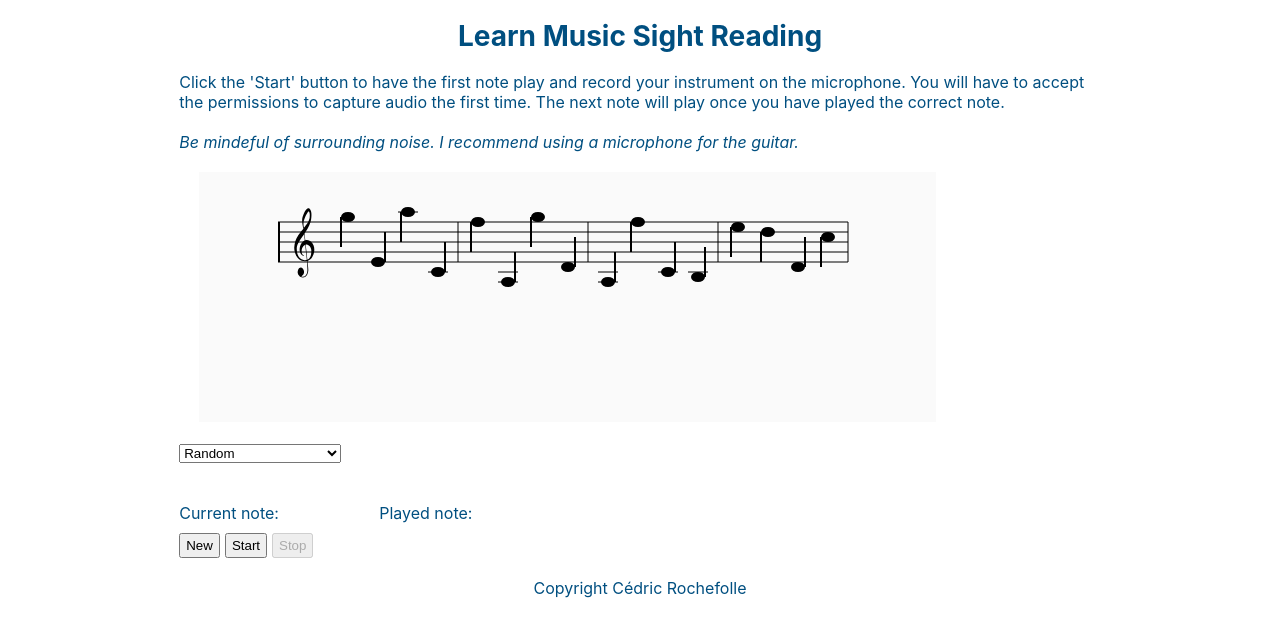
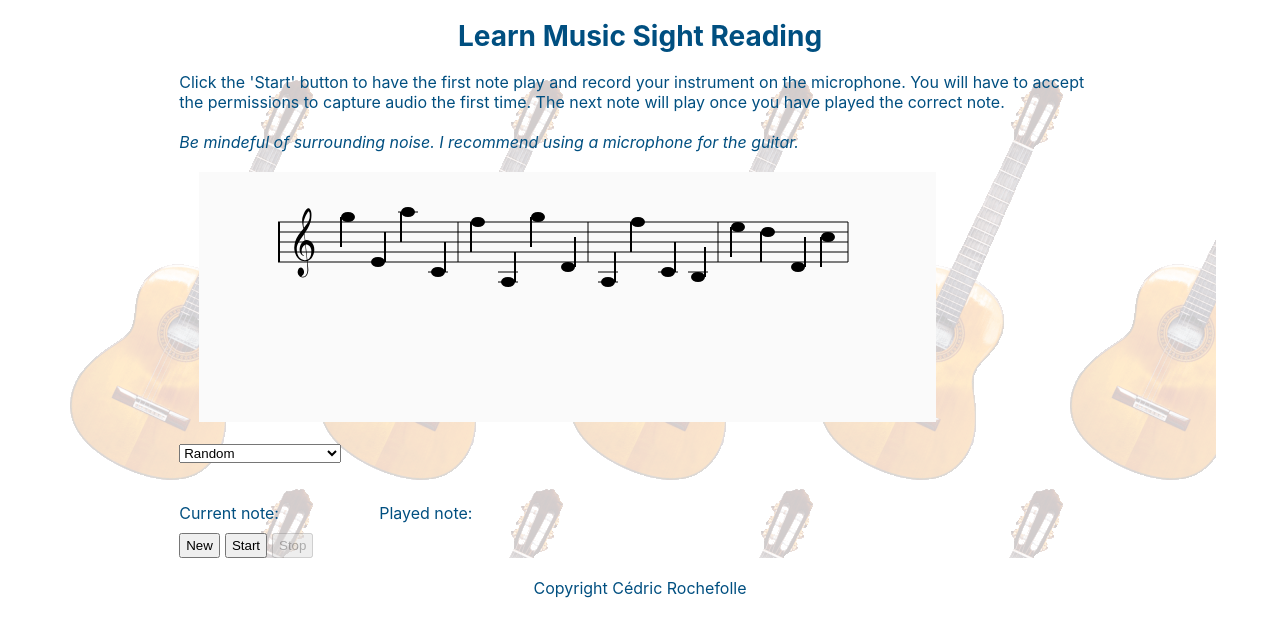
Before and after one commit to jscoobyced/jsc-music-tutor, a React (Create React App) app: page / in a window 1280 px wide. Shown: the top 636 px of the page. Built offline with nearby package versions, Linux system fonts and the light colour scheme.

Commit message:
Update UI and add SEO

```diff
--- a/public/index.html
+++ b/public/index.html
@@ -1,20 +1,25 @@
 <!DOCTYPE html>
 <html lang="en">
+
 <head>
   <meta charset="utf-8" />
   <link rel="icon" href="%PUBLIC_URL%/favicon.ico" />
+  <meta property="og:type" content="article" />
+  <meta property="og:title" content="Music Tutor - Learn Music Sight Reading" />
+  <meta property="og:description"
+    content="Learn Music Sight Reading by using an interactive player that follows you as you play." />
+  <meta property="og:image" content="https://rochefolle.net/jmt/classic-guitar.png" />
   <meta name="viewport" content="width=device-width, initial-scale=1" />
   <meta name="theme-color" content="#000000" />
-    <meta
-      name="description"
-      content="Web site created using create-react-app"
-    />
+  <meta name="description" content="Web site created using create-react-app" />
   <link rel="apple-touch-icon" href="%PUBLIC_URL%/logo192.png" />
   <link rel="manifest" href="%PUBLIC_URL%/manifest.json" />
   <title>Music Tutor</title>
 </head>
+
 <body>
   <noscript>You need to enable JavaScript to run this app.</noscript>
   <div id="root"></div>
 </body>
+
 </html>
--- a/src/App.scss
+++ b/src/App.scss
@@ -3,8 +3,24 @@
   max-width: 90%;
   margin: 0 auto;
 
-  header, footer {
+  header,
+  footer {
     text-align: center;
+  }
+
+  main {
+    position: relative;
+    overflow: hidden;
+  }
+
+  main::before {
+    content: "";
+    position: absolute;
+    width: 200%;
+    height: 200%;
+    z-index: -1;
+    background: url('./classic-guitar.png') 0 0 repeat;
+    opacity: 0.2;
   }
 
   footer {
--- a/src/App.tsx
+++ b/src/App.tsx
@@ -6,7 +6,9 @@ import { SheetPage } from './components/sheet/SheetPage';
 export const App = () => {
   return (
     <div className="App">
-      <header><h1>Learn Music Sight Reading</h1></header>
+      <header>
+        <h1>Learn Music Sight Reading</h1>
+      </header>
       <main>
         <SheetPage sheetHandler={new SheetHandler()} />
       </main>
```
Also changed, not shown: src/classic-guitar.png (added). Lines whose indentation alone changed are shown as unchanged.
